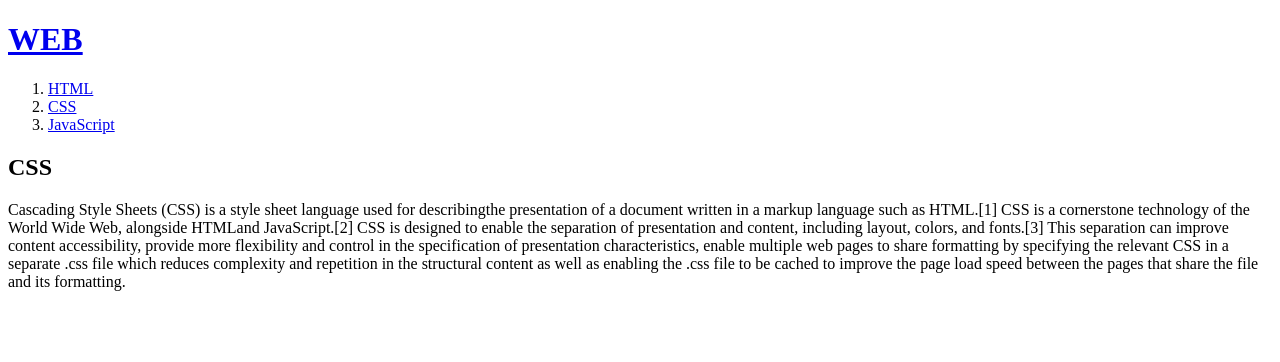
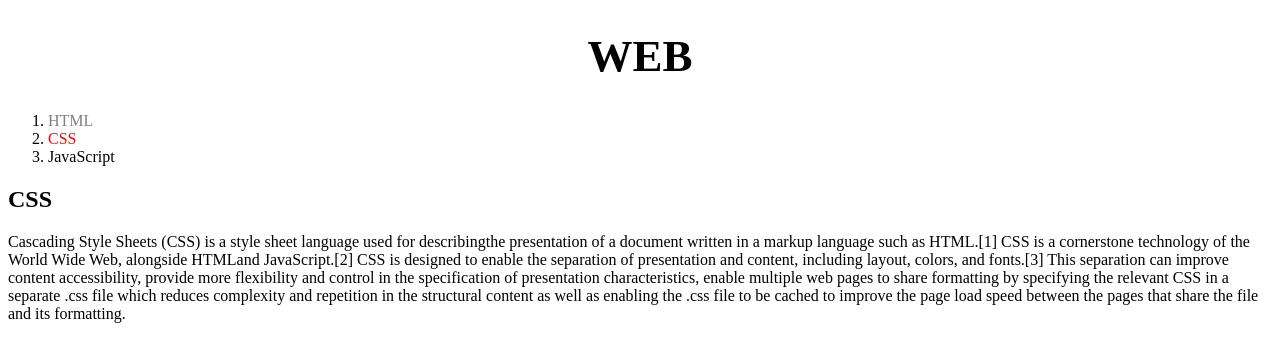
Before and after one commit to yenaloong/web1, a plain HTML site: page 2.html in a window 1280 px wide. Drawn offline with Linux system fonts and the light colour scheme; a script that the page names is missing.

Commit message:
Add files via upload

```diff
--- a/2.html
+++ b/2.html
@@ -12,14 +12,38 @@
 
   gtag('config', 'G-HRB18TC2J8');
 </script>
+  <style>
+    a {
+      color:black;
+      text-decoration: none;
+    }
+    #active {
+      color:red;
+    }
+    .saw {
+      color:gray;
+    }
+    h1 {
+      font-size:45px;
+      text-align: center;
+    }
+  </style>
 </head>
 <body>
   <h1><a href="index.html">WEB</a></h1>
   <ol>
-    <li><a href="1.html">HTML</a></li>
-    <li><a href="2.html">CSS</a></li>
+    <li><a href="1.html" class="saw">HTML</a></li>
+    <li><a href="2.html" class="saw" id="active">CSS</a></li>
     <li><a href="3.html">JavaScript</a></li>
   </ol>
+  <!--
+  <h1><a href="index.html"><font color="red">WEB</font></a></h1>
+  <ol>
+    <li><a href="1.html"><font color="red">HTML</font></a></li>
+    <li><a href="2.html"><font color="red">CSS</font></a></li>
+    <li><a href="3.html"><font color="red">JavaScript</font></a></li>
+  </ol>
+-->
   <h2>CSS</h2>
   <p>
     Cascading Style Sheets (CSS) is a style sheet language used for describingthe presentation of a document written in a markup language such as HTML.[1] CSS is a cornerstone technology of the World Wide Web, alongside HTMLand JavaScript.[2] CSS is designed to enable the separation of presentation and content, including layout, colors, and fonts.[3] This separation can improve content accessibility, provide more flexibility and control in the specification of presentation characteristics, enable multiple web pages to share formatting by specifying the relevant CSS in a separate .css file which reduces complexity and repetition in the structural content as well as enabling the .css file to be cached to improve the page load speed between the pages that share the file and its formatting.
```
